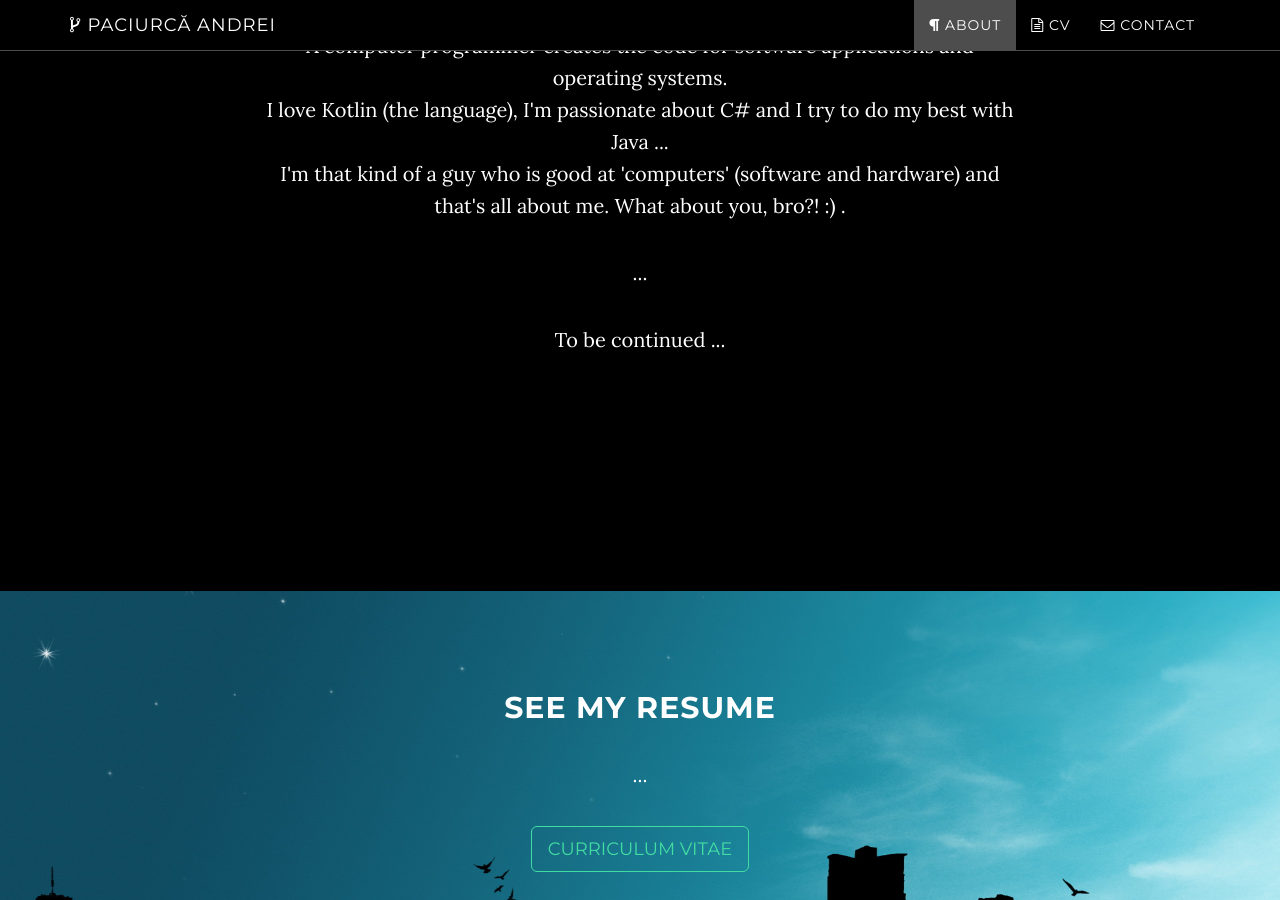
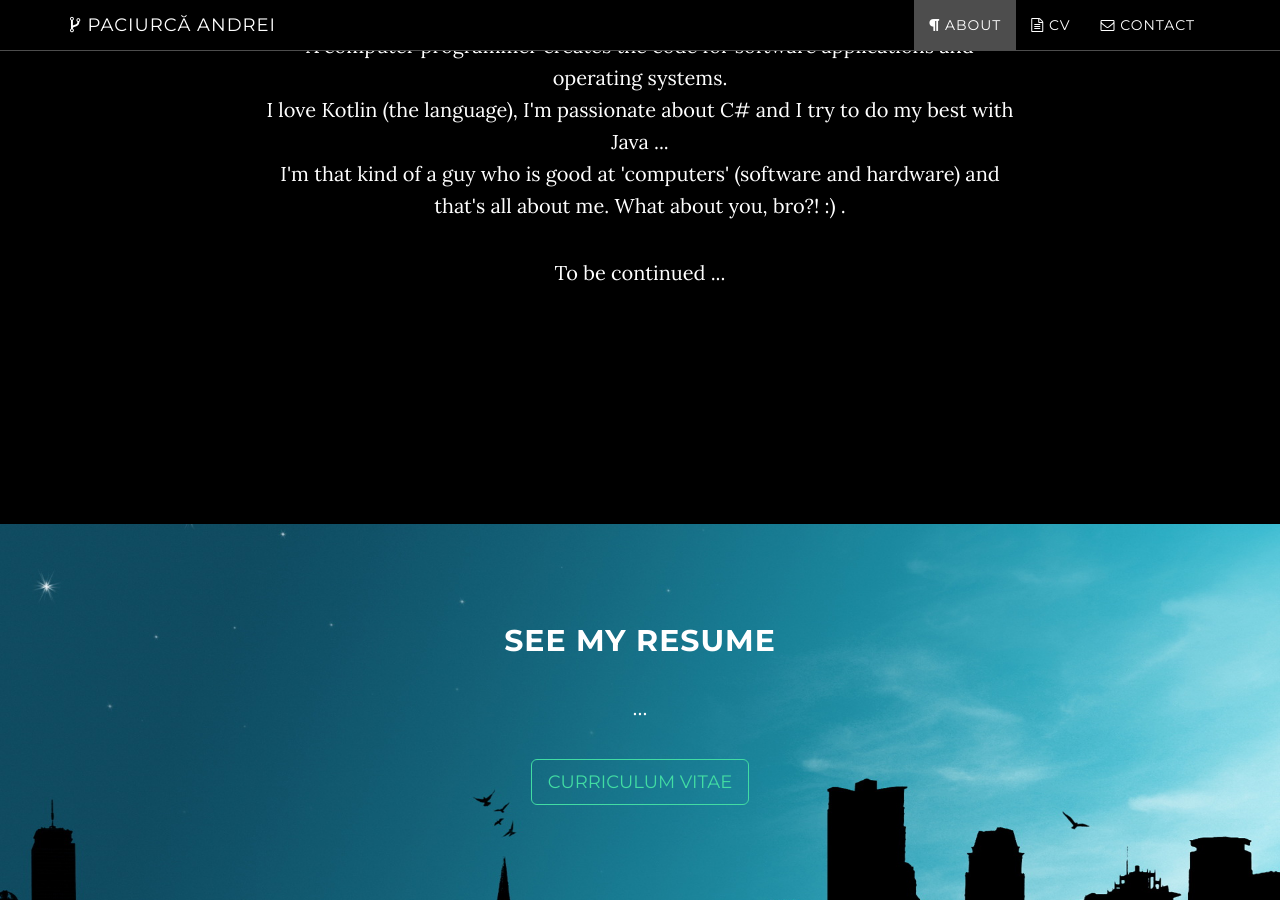
Before and after one commit to andreipaciurca/andreipaciurca.github.io, a Jekyll site: the page built from index.html, in a window 1280 px wide and 900 px high, scrolled down 1170 px. Built offline with Jekyll 4.4.1, drawn with Linux system fonts in a browser that asks for light colours.

Commit message:
Update about.html

```diff
--- a/_includes/about.html
+++ b/_includes/about.html
@@ -7,7 +7,6 @@
                     A computer programmer creates the code for software applications and operating systems.<br>
                     I love Kotlin (the language), I'm passionate about C# and I try to do my best with Java ...<br>
                     I'm that kind of a guy who is good at 'computers' (software and hardware) and that's all about me. What about you, bro?! :) .</p>
-                <p>...</p>
                 <p>To be continued ...</p>
             </div>
         </div>
```
